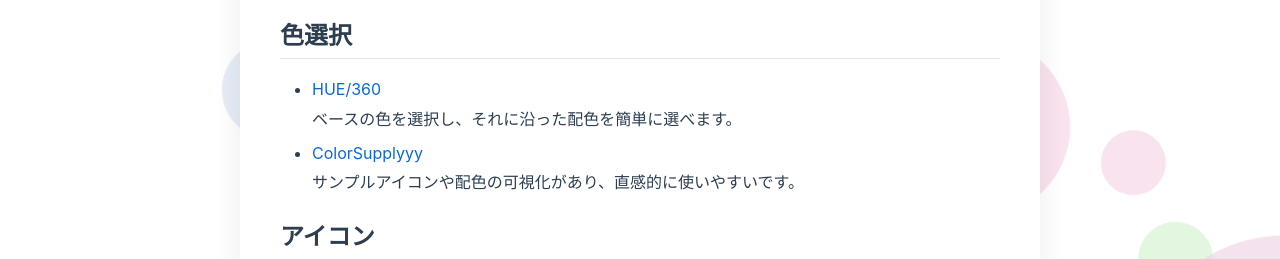
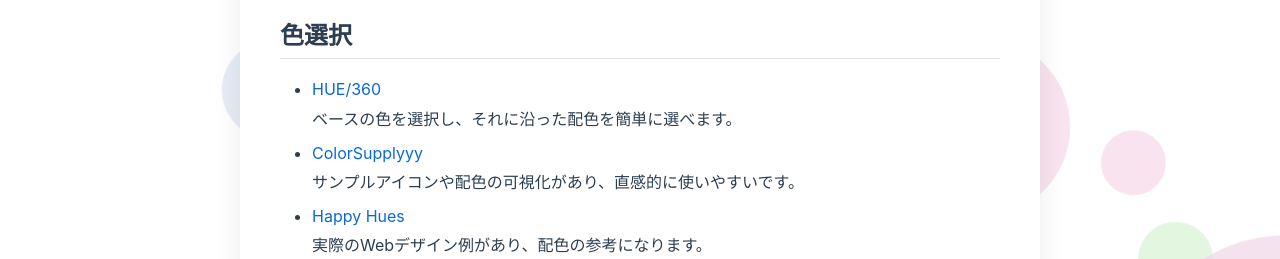
Before and after one commit to s20024/Plog, an Astro site: page /memo/design in a window 1280 px wide. Shown: the part 509-768 px from the top of the page. Built offline with nearby package versions, Linux system fonts and the light colour scheme; Astro itself is replaced by a stand-in of ours; some packages are replaced by stand-ins of ours.

Commit message:
Happyの追加

```diff
--- a/src/content/memo/design.mdx
+++ b/src/content/memo/design.mdx
@@ -18,6 +18,8 @@
   ベースの色を選択し、それに沿った配色を簡単に選べます。
 - [ColorSupplyyy](https://old.colorsupplyyy.com/app/)
   サンプルアイコンや配色の可視化があり、直感的に使いやすいです。
+- [Happy Hues](https://www.happyhues.co/)
+  実際のWebデザイン例があり、配色の参考になります。
 
 ## アイコン
 
```
